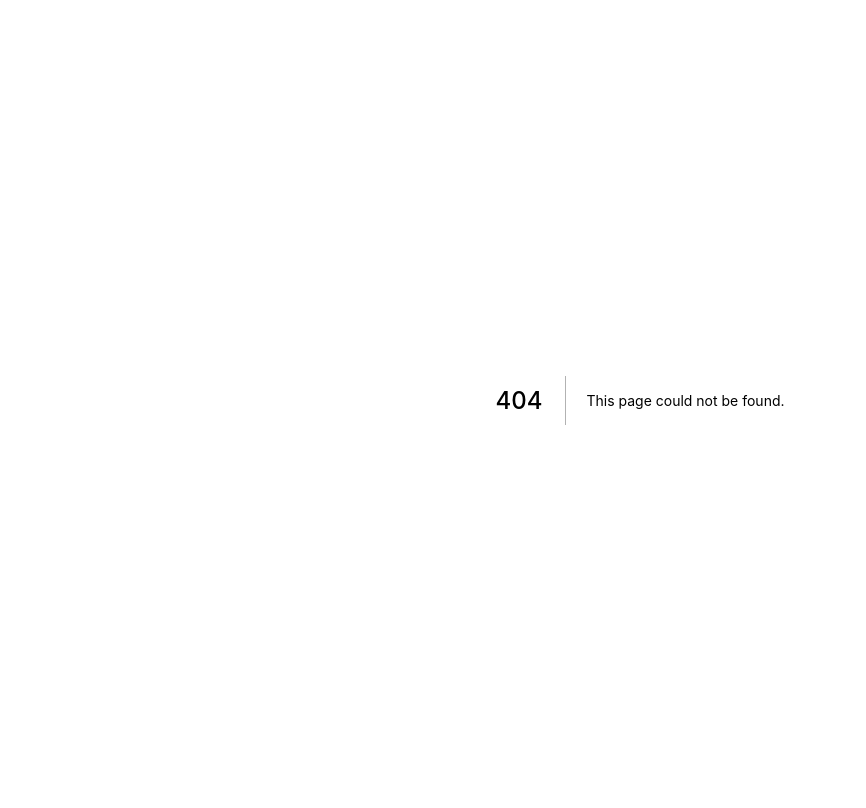
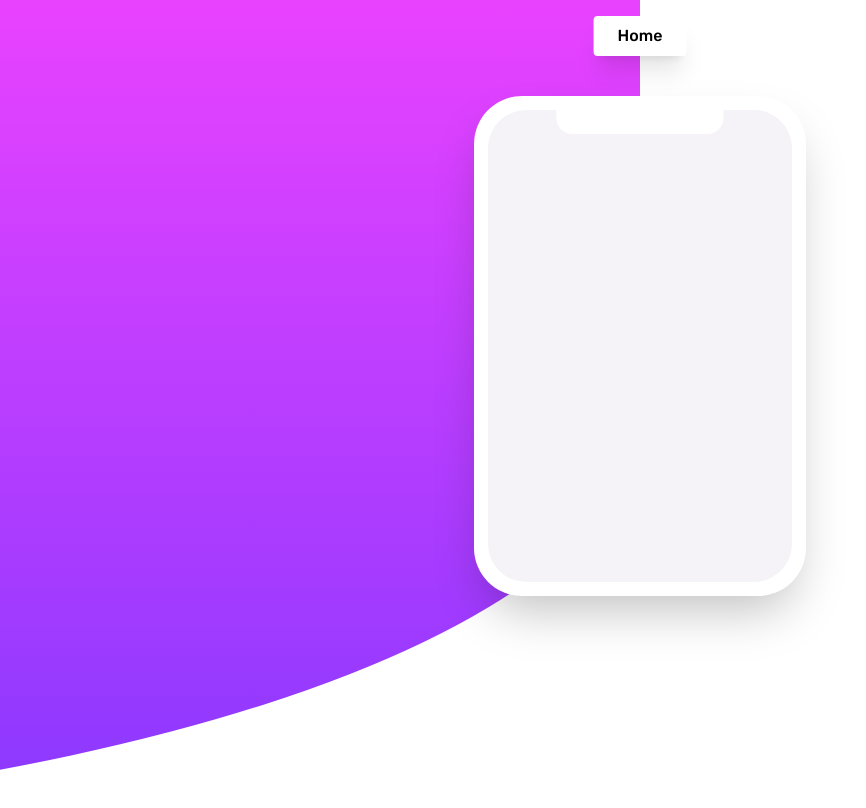
Before and after one commit to john-mirage/frontend-mentor, a Next.js app: page /chatapp in a window 1280 px wide. Before the commit this address had no page. Shown: the top 808 px of the page, without its empty margins (0-866 px from the left). Built offline with nearby package versions, Linux system fonts and the light colour scheme.

Commit message:
feat(chatapp): add chatapp challenge

```diff
--- /dev/null
+++ b/src/components/chatapp/Page.js
@@ -0,0 +1,47 @@
+import styled from "styled-components";
+import Phone from "@components/chatapp/Phone";
+
+const Container = styled.main`
+    position: relative;
+    width: 100%;
+    height: 150rem;
+    overflow: hidden;
+`;
+
+const LeftShape = styled.div`
+    position: absolute;
+    z-index: 10;
+    top: 0;
+    left: 0;
+    width: 200%;
+    height: 55%;
+    transform: translateX(-75%);
+    border-bottom-right-radius: 50%;
+    border-bottom-left-radius: 50%;
+    background: linear-gradient(to bottom, ${props => props.theme.gradientLightMagenta}, ${props => props.theme.gradientLightViolet});
+`;
+
+const RightShape = styled.div`
+    position: absolute;
+    z-index: 10;
+    bottom: 0;
+    right: 0;
+    width: 200%;
+    height: 55%;
+    transform: translateX(75%);
+    border-top-right-radius: 50%;
+    border-top-left-radius: 50%;
+    background-color: ${props => props.theme.secondaryLightGrayishViolet};
+`;
+
+function Page() {
+    return (
+        <Container>
+            <LeftShape />
+            <RightShape />
+            <Phone />
+        </Container>
+    );
+}
+
+export default Page;
--- /dev/null
+++ b/src/components/chatapp/Phone.js
@@ -0,0 +1,47 @@
+import styled from "styled-components";
+
+const Case = styled.article`
+    position: relative;
+    z-index: 20;
+    margin-top: 9.6rem;
+    width: 33.2rem;
+    height: 50rem;
+    margin-left: auto;
+    margin-right: auto;
+    background-color: #ffffff;
+    box-shadow: 0 25px 50px -12px rgb(0 0 0 / 0.25);
+    border-radius: 4.8rem;
+    padding: 1.4rem;
+`;
+
+const Screen = styled.div`
+    position: relative;
+    width: 100%;
+    height: 100%;
+    background-color: ${props => props.theme.secondaryLightGrayishViolet};
+    border-radius: 3.8rem;
+`;
+
+const Gap = styled.div`
+    position: absolute;
+    top: 0;
+    left: 50%;
+    transform: translateX(-50%);
+    width: 55%;
+    height: 2.4rem;
+    border-bottom-left-radius: 1.6rem;
+    border-bottom-right-radius: 1.6rem;
+    background-color: #fff;
+`;
+
+function Phone() {
+    return (
+        <Case>
+            <Screen>
+                <Gap />
+            </Screen>
+        </Case>
+    );
+}
+
+export default Phone;
--- /dev/null
+++ b/src/pages/chatapp.js
@@ -0,0 +1,39 @@
+import Head from "next/head";
+import { ThemeProvider } from "styled-components";
+import GlobalStyle from "@styles/GlobalStyle";
+import Fab from "@components/Fab";
+import Page from "@components/chatapp/Page";
+
+const theme = {
+    textPaleViolet: "hsl(276, 100%, 81%)",
+    textModerateViolet: "hsl(276, 55%, 52%)",
+    textDesaturatedDarkViolet: "hsl(271, 15%, 43%)",
+    textGrayishBlue: "hsl(206, 6%, 79%)",
+    textVeryDarkDesaturedViolet: "hsl(271, 36%, 24%)",
+    textDarkGrayishViolet: "hsl(270, 7%, 64%)",
+    gradientLightMagenta: "hsl(293, 100%, 63%)",
+    gradientLightViolet: "hsl(264, 100%, 61%)",
+    secondaryWhite: "hsl(0, 0%, 100%)",
+    secondaryLightGrayishViolet: "hsl(270, 20%, 96%)",
+    secondaryVeryDarkDesaturatedViolet: "hsl(271, 36%, 24%)",
+    secondaryVeryLightMagenta: "hsl(289, 100%, 72%)"
+}
+
+function ChatApp() {
+    return (
+        <>
+            <GlobalStyle fontFamily="Rubik" />
+            <Head>
+                <meta name="viewport" content="width=device-width, initial-scale=1.0" />
+                <link href="https://fonts.googleapis.com/css2?family=Rubik:wght@400;500;700&display=swap" rel="stylesheet" key="font" />
+                <title>Frontend Mentor | Chat App</title>
+            </Head>
+            <ThemeProvider theme={theme}>
+                <Fab />
+                <Page />
+            </ThemeProvider>
+        </>
+    );
+}
+
+export default ChatApp;
```
